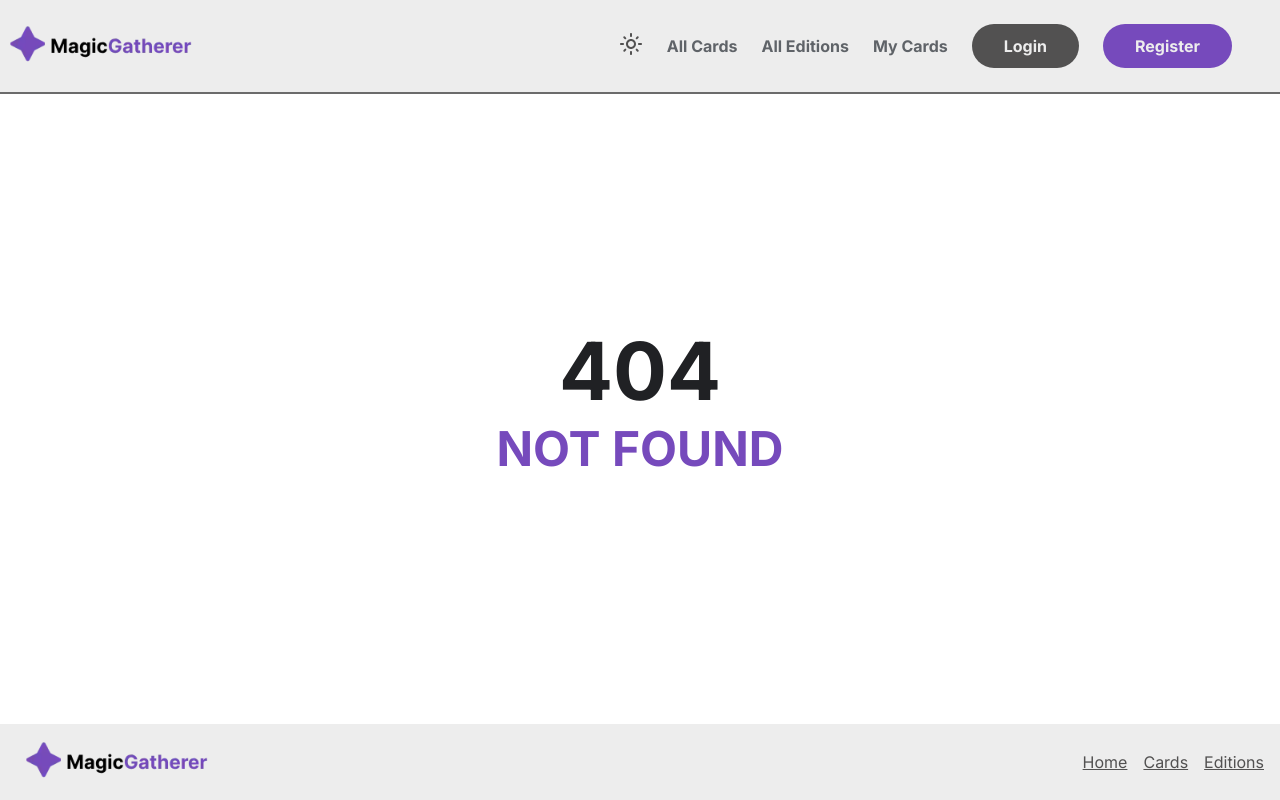
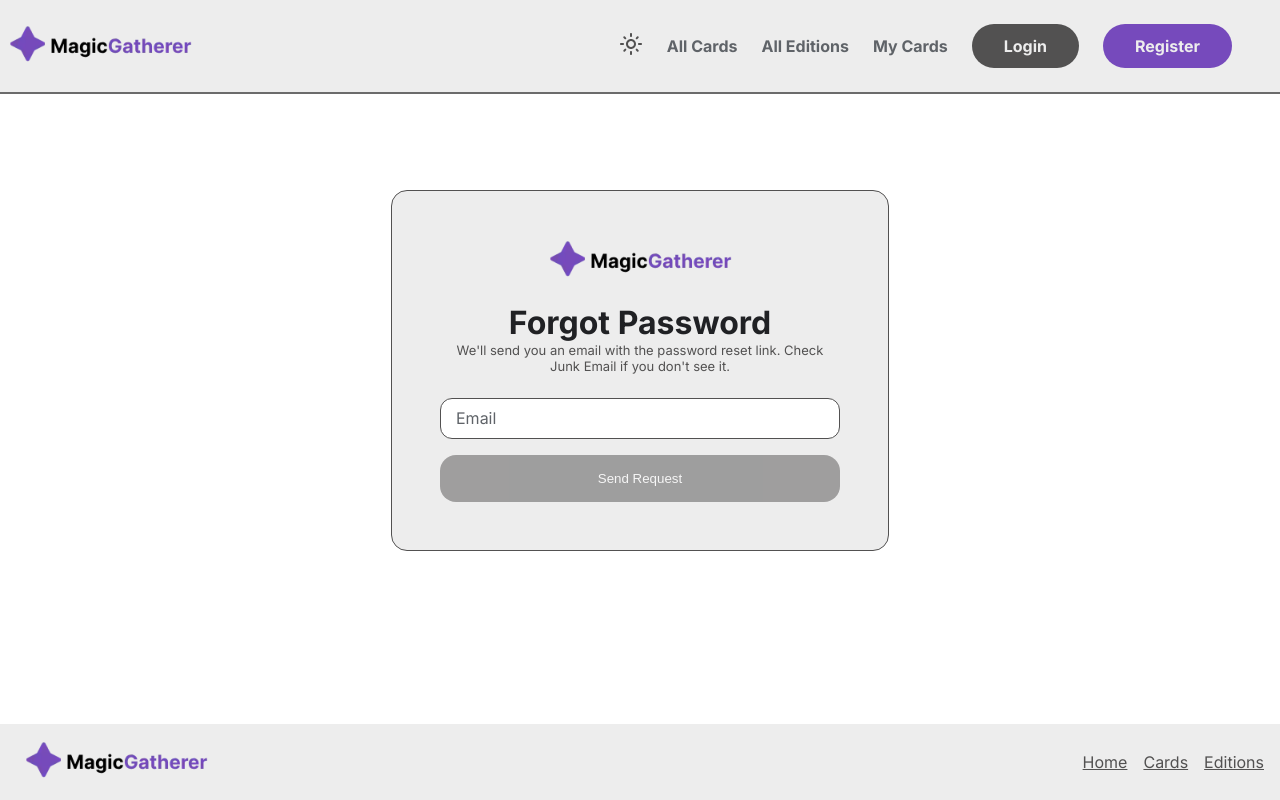
Before and after one commit to burgerax5/MagicCollector_Frontend, a React (Vite) app: page /forgot-password in a window 1280 px wide. Before the commit this address had no page. Built offline with nearby package versions, Linux system fonts and the light colour scheme.

Commit message:
feat: add forgot password page
Doesn't do anything yet

```diff
--- a/src/App.tsx
+++ b/src/App.tsx
@@ -14,6 +14,7 @@ import { GUESTS_ONLY, USERS_ONLY } from "./models/ProtectMode";
 import UserCardsPage from "./pages/UserCardsPage";
 import EditionsPage from "./pages/EditionsPage";
 import AllCardsPage from "./pages/AllCardsPage";
+import ForgotPassword from "./pages/ForgotPassword";
 
 const router = createBrowserRouter([
   {
@@ -48,6 +49,12 @@ const router = createBrowserRouter([
         </ProtectRoute>
       },
       {
+        path: "forgot-password",
+        element: <ProtectRoute mode={GUESTS_ONLY}>
+          <ForgotPassword />
+        </ProtectRoute>
+      },
+      {
         path: "user/:username",
         element: <ProtectRoute mode={USERS_ONLY}>
           <UserCardsPage />
--- /dev/null
+++ b/src/components/LoginFields/EmailField.tsx
@@ -0,0 +1,59 @@
+import React, { useState, useEffect } from 'react'
+import { LoginField } from '../../models/UserLogin';
+import { IoCloseCircle } from 'react-icons/io5';
+
+type Props = {
+    email: string,
+    resetField: (field: LoginField) => void,
+    onChange: (e: React.ChangeEvent<HTMLInputElement>) => void
+}
+
+
+const EmailField = ({ email, resetField, onChange }: Props) => {
+    const [error, setError] = useState("");
+    const [isMinimised, setIsMinimised] = useState(email.length > 0);
+
+    const handleFocus = () => setIsMinimised(true);
+
+    const handleBlur = () => {
+        const emailLength = email.length;
+        setIsMinimised(emailLength > 0);
+        if (emailLength === 0)
+            setError("email cannot be empty");
+    }
+
+    const handleClearField = () => {
+        resetField("email")
+        setIsMinimised(false);
+        setError("email cannot be empty");
+    }
+
+    const handleChange = (e: React.ChangeEvent<HTMLInputElement>) => {
+        onChange(e);
+        if (e.target.value.length > 0) setError("");
+    }
+
+    useEffect(() => {
+        if (email.length > 0 && !isMinimised)
+            setIsMinimised(true);
+    }, [email]);
+
+    return (
+        <div className={error.length > 0 ? "auth-input error" : "auth-input"}>
+            <label htmlFor="email" className={isMinimised ? "minimised" : ""}>Email</label>
+            {email.length > 0 && <IoCloseCircle onClick={handleClearField} className="clear-field" />}
+            <input
+                id="email"
+                type="email"
+                onBlur={handleBlur}
+                onFocus={handleFocus}
+                value={email}
+                onChange={handleChange}
+                autoComplete="email"
+                required />
+            {(email.length === 0 && error) && <span>Email cannot be empty</span>}
+        </div>
+    )
+}
+
+export default EmailField
--- a/src/models/UserLogin.ts
+++ b/src/models/UserLogin.ts
@@ -1,6 +1,7 @@
 export type UserLogin = {
+    email?: string,
     username: string,
     password: string
 }
 
-export type LoginField = "username" | "password" | "confirmPassword";
+export type LoginField = "email" | "username" | "password" | "confirmPassword";
--- /dev/null
+++ b/src/pages/ForgotPassword.tsx
@@ -0,0 +1,43 @@
+import { useState } from 'react'
+import '../styles/auth.css'
+import { LoginField } from '../models/UserLogin';
+import Logo from '../components/Logo';
+import React from 'react'
+import EmailField from '../components/LoginFields/EmailField';
+
+const initialFormState = {
+    email: ""
+}
+
+const ForgotPassword = () => {
+    const [form, setForm] = useState(initialFormState);
+
+    const updateEmail = (e: React.ChangeEvent<HTMLInputElement>) => setForm({ ...form, email: e.target.value });
+    const resetField = (field: LoginField) => setForm({ ...form, [field]: "" });
+
+    const sendResetRequest = (e: React.FormEvent<HTMLFormElement>) => {
+        e.preventDefault();
+    }
+
+    return (
+        <div className="container">
+            <div className="auth-form-container">
+                <Logo />
+                <div>
+                    <h1>Forgot Password</h1>
+                    <div className="message">We'll send you an email with the password reset link. Check Junk Email if you don't see it.</div>
+                </div>
+                <form className="auth-form" onSubmit={sendResetRequest}>
+                    <EmailField email={form.email} resetField={resetField} onChange={updateEmail} />
+                    <button
+                        className={form.email ? "submit-btn" : "submit-btn disabled"}
+                        disabled={!(form.email)}>
+                        Send Request
+                    </button>
+                </form>
+            </div>
+        </div>
+    )
+}
+
+export default ForgotPassword
--- a/src/pages/LoginPage.tsx
+++ b/src/pages/LoginPage.tsx
@@ -50,7 +50,10 @@ const LoginPage = () => {
                         disabled={!(form.username && form.password)}>
                         Log In
                     </button>
-                    <Link className="link" to="/register">Register Now</Link>
+                    <div className="links">
+                        <Link className="link" to="/forgot-password">Forgot Password?</Link>
+                        <Link className="link" to="/register">Register Now</Link>
+                    </div>
                 </form>
             </div>
         </div>
--- a/src/styles/auth.css
+++ b/src/styles/auth.css
@@ -17,11 +17,13 @@
     border-radius: 1rem;
     padding: 3rem;
     border: 1px solid var(--tertiary);
+    gap: 1.5rem;
 }
 
 .auth-form-container h1 {
     color: var(--font-colour);
     text-align: center;
+    margin: 0;
 }
 
 .container {
@@ -130,8 +132,30 @@
     color: var(--font-colour);
 }
 
+.auth-form .links {
+    display: flex;
+    justify-content: space-between;
+}
+
+.auth-form .links .link {
+    margin-left: 0;
+}
+
+.auth-form-container .message {
+    font-size: small;
+    color: var(--tertiary);
+    text-align: center;
+}
+
 @media screen and (max-width: 888px) {
     .container {
         margin-top: 2rem;
     }
 }
+
+@media screen and (max-width: 300px) {
+    .auth-form .links {
+        flex-direction: column;
+        gap: 1rem;
+    }
+}
```
